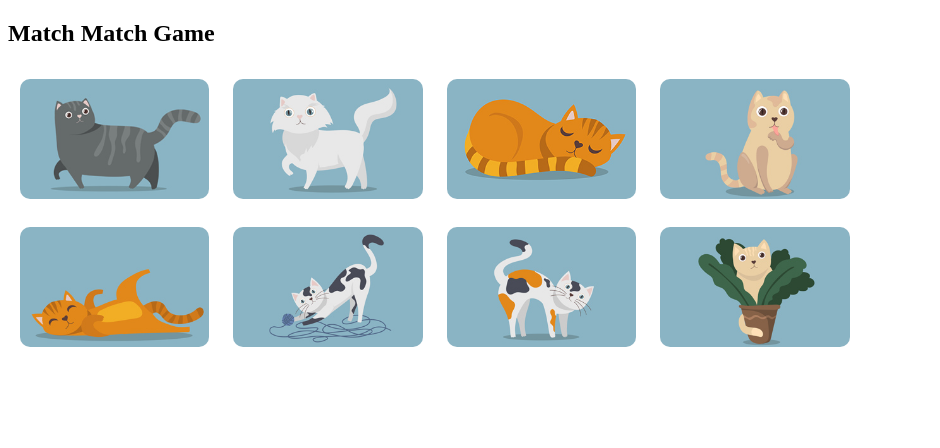
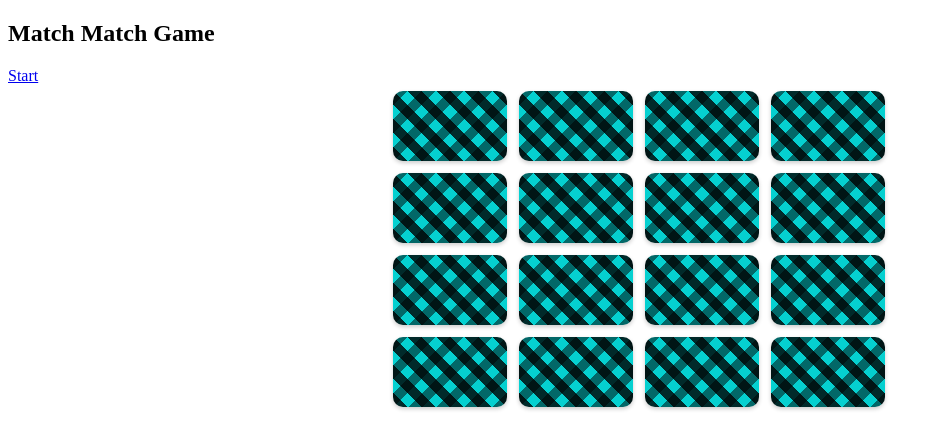
Before and after one commit to attikos/ddd-vue-match-game, a Vue app: page /#/ in a window 1280 px wide. Shown: the top 448 px of the page, without its empty margins (0-940 px from the left). Built offline with nearby package versions, Linux system fonts and the light colour scheme.

Commit message:
feat: flipped cards

```diff
--- a/src/Application/AppStartedUsecase.ts
+++ b/src/Application/AppStartedUsecase.ts
@@ -8,11 +8,9 @@
     ) {}
 
     async execute(): Promise<void> {
-        console.log('app started');
+        this.cardRepository.setCardImagesAsset(this.cardImagesAsset);
 
-        this.cardRepository.setCardImageUrls(this.cardImagesAsset);
-
-        const randomCards = [...this.cardImagesAsset].sort(() => (Math.random() > 0.5) ? 1 : -1);
-        this.cardRepository.setCurrentCards(randomCards)
+        // const randomCards = [...this.cardImagesAsset, ...this.cardImagesAsset].sort(() => (Math.random() > 0.5) ? 1 : -1);
+        // this.cardRepository.setCurrentCards(randomCards)
     }
 }
--- /dev/null
+++ b/src/Application/StartGameUsecase.ts
@@ -0,0 +1,19 @@
+import type { Usecase } from '@/Application/types';
+import type { CardRepository } from '@/Repositories/CardRepository';
+
+export class StartGameUsecase implements Usecase {
+    constructor(
+        private cardRepository: CardRepository
+    ) {}
+
+    async execute(): Promise<void> {
+        console.log('start game');
+
+        const cardImagesAsset = this.cardRepository.store.cardImagesAsset;
+
+        this.cardRepository.setCardImagesAsset(cardImagesAsset);
+
+        const randomCards = [...cardImagesAsset, ...cardImagesAsset].sort(() => (Math.random() > 0.5) ? 1 : -1);
+        this.cardRepository.setCurrentCards(randomCards);
+    }
+}
--- a/src/Data/card.store.ts
+++ b/src/Data/card.store.ts
@@ -3,16 +3,16 @@
 
 export const useCardStore = defineStore('card', {
     state: (): CardState => ({
-        cardImageUrls : [],
+        cardImagesAsset : [],
         currentCards : [],
     }),
 
     actions: {
         setCurrentCards(urls: string[]) {
-            this.currentCards = urls;
+            this.$patch({currentCards : urls});
         },
-        setCardImageUrls(urls: string[]) {
-            this.cardImageUrls = urls;
+        setCardImagesAsset(urls: string[]) {
+            this.$patch({cardImagesAsset : urls});
         }
     }
 });
--- a/src/Domain/Card.ts
+++ b/src/Domain/Card.ts
@@ -10,6 +10,6 @@
 ];
 
 export interface CardState {
-    cardImageUrls: string[]
+    cardImagesAsset: string[]
     currentCards: string[]
 }
--- a/src/Presentation/presenter/CardPresenter.ts
+++ b/src/Presentation/presenter/CardPresenter.ts
@@ -4,15 +4,15 @@
 import type { Ref } from 'vue';
 
 export interface CardPresenter {
-    cardImageUrls: Ref<string[]>
+    cardImagesAsset: Ref<string[]>
     currentCards: Ref<string[]>
 }
 
 export function CardPresenter(): CardPresenter {
-    const { cardImageUrls, currentCards } = storeToRefs(useCardStore());
+    const { cardImagesAsset, currentCards } = storeToRefs(useCardStore());
 
     return {
-        cardImageUrls,
-        currentCards
+        cardImagesAsset,
+        currentCards,
     };
 }
--- a/src/Presentation/usecaseMap/index.ts
+++ b/src/Presentation/usecaseMap/index.ts
@@ -1,6 +1,7 @@
 import { CardRepository } from '@/Repositories/CardRepository';
 import { cardImagesAsset } from '@/Domain/Card';
 import { AppStartedUsecase } from '@/Application/AppStartedUsecase';
+import { StartGameUsecase } from '@/Application/StartGameUsecase';
 
 export const appStartedUsecaseMap = () => {
     const usecase = new AppStartedUsecase(
@@ -10,3 +11,11 @@
 
     return usecase.execute();
 };
+
+export const startGameUsecaseMap = () => {
+    const usecase = new StartGameUsecase(
+        new CardRepository()
+    );
+
+    return usecase.execute();
+};
--- a/src/Presentation/view/pages/PageHome.vue
+++ b/src/Presentation/view/pages/PageHome.vue
@@ -1,24 +1,63 @@
 <script setup lang="ts">
 import { CardPresenter } from '@/Presentation/presenter/CardPresenter';
+import { startGameUsecaseMap } from '@/Presentation/usecaseMap';
 import { getImageUrl } from '@/Presentation/view/utils/get-image-url';
-import { computed } from 'vue';
+import { computed, ref, onMounted } from 'vue';
 
+const cardPresenter = CardPresenter();
+const cardImages = computed(() => cardPresenter.currentCards.value.map(img => getImageUrl(img)));
 
-const cardPresenter = CardPresenter() || {};
-// const cardPresenter = computed(() => CardPresenter());
+const showedCards = ref<Record<number, boolean>>({});
 
+const START_GAME_DELAY_ANIMATION = 500;
 
-const cardImages = cardPresenter.currentCards.value.map(img => getImageUrl(img));
+const startHandler = () => {
+    showedCards.value = {};
 
+    setTimeout(() => startGameUsecaseMap(), START_GAME_DELAY_ANIMATION)
+}
+
+const checkShowCard = (index: number): boolean => {
+    return !!showedCards.value[index];
+}
+
+const openCard = (index: number): void => {
+    showedCards.value = { ...showedCards.value, [index] : true };
+}
+
+onMounted(() => {
+    startHandler();
+});
 </script>
 
 <template>
     <div>
-        <h2>Match Match Game</h2>
+        <header>
+            <h2>Match Match Game</h2>
+
+            <a href="/start" @click.prevent="startHandler">Start</a>
+        </header>
 
         <div class="wrapper">
-            <div v-for="image in cardImages" :key="image">
-                <img :src="image" alt="" />
+            <div
+                v-for="(image, index) of cardImages"
+                class="card-parent"
+                :key="index"
+            >
+                <div
+                    class="card-wrapper"
+                    :class="{ 'card-wrapper--flipped' : checkShowCard(index) }"
+                    @click="openCard(index)"
+                >
+                    <div class="card card__back"></div>
+
+                    <img
+                        v-if="checkShowCard(index)"
+                        :src="image"
+                        alt=""
+                        class="card card__front"
+                    />
+                </div>
             </div>
         </div>
     </div>
@@ -27,15 +66,67 @@
 <style scoped lang="scss">
 .wrapper {
     display: flex;
-    max-width: 860px;
+    max-width: 506px;
     justify-content: flex-start;
     flex-wrap: wrap;
+    margin: auto;
+}
 
-    img {
-        border-radius: 10px;
-        margin: 12px;
-        height: 120px;
-        width: auto;
+.card-parent {
+    perspective: 500px;
+}
+
+.card-wrapper {
+    position: relative;
+    display: flex;
+    margin: 6px;
+    cursor: pointer;
+    height: 70px;
+    width: 114px;
+    transition: transform 0.5s;
+    transform-style: preserve-3d;
+    flex: 1;
+    box-sizing: border-box;
+
+    &--flipped {
+        transform: rotateY(180deg);
+    }
+}
+
+.card {
+    border-radius: 10px;
+    height: 70px;
+    width: 114px;
+    box-shadow: 0 2px 4px 0 rgba(0, 0, 0, 0.2);
+    backface-visibility: hidden;
+    position: absolute;
+    top: 0;
+    left: 0;
+    right: 0;
+    bottom: 0;
+
+    &__front {
+        background: #fff;
+        transform: rotateY(180deg);
+    }
+
+    &__back {
+        background-color:#05d0d0;
+        background-image:
+        repeating-linear-gradient(
+            45deg,
+            rgba(0,0,0,0.8),
+            rgba(0,0,0,0.8) 10px,
+            transparent 0px,
+            transparent 20px
+        ),
+        repeating-linear-gradient(
+            -45deg,
+            rgba(0,0,0,0.5),
+            rgba(0,0,0,0.5) 10px,
+            transparent 0px,
+            transparent 20px
+        );
     }
 }
 </style>
--- a/src/Repositories/CardRepository.ts
+++ b/src/Repositories/CardRepository.ts
@@ -15,7 +15,7 @@
         this.store.setCurrentCards(cards);
     }
 
-    setCardImageUrls(cards: string[]) {
-        this.store.setCardImageUrls(cards);
+    setCardImagesAsset(cards: string[]) {
+        this.store.setCardImagesAsset(cards);
     }
 }
--- a/vite.config.ts
+++ b/vite.config.ts
@@ -1,14 +1,14 @@
-import { fileURLToPath, URL } from "node:url";
+import { fileURLToPath, URL } from 'node:url';
 
-import { defineConfig } from "vite";
-import vue from "@vitejs/plugin-vue";
+import { defineConfig } from 'vite';
+import vue from '@vitejs/plugin-vue';
 
 // https://vitejs.dev/config/
 export default defineConfig({
-  plugins: [vue()],
-  resolve: {
-    alias: {
-      "@": fileURLToPath(new URL("./src", import.meta.url)),
+    plugins: [vue()],
+    resolve: {
+        alias: {
+            '@': fileURLToPath(new URL('./src', import.meta.url)),
+        },
     },
-  },
 });
```
